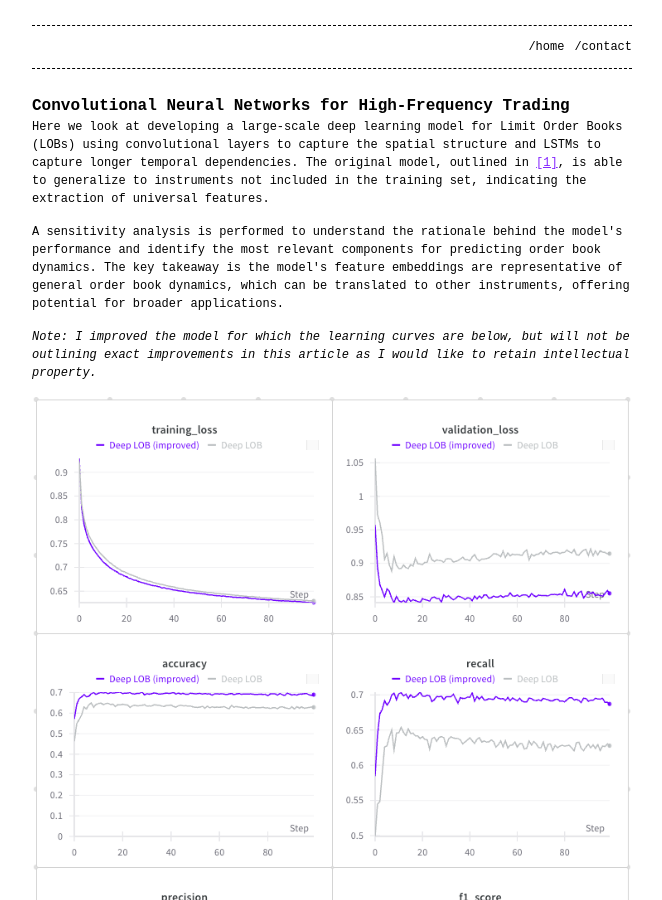
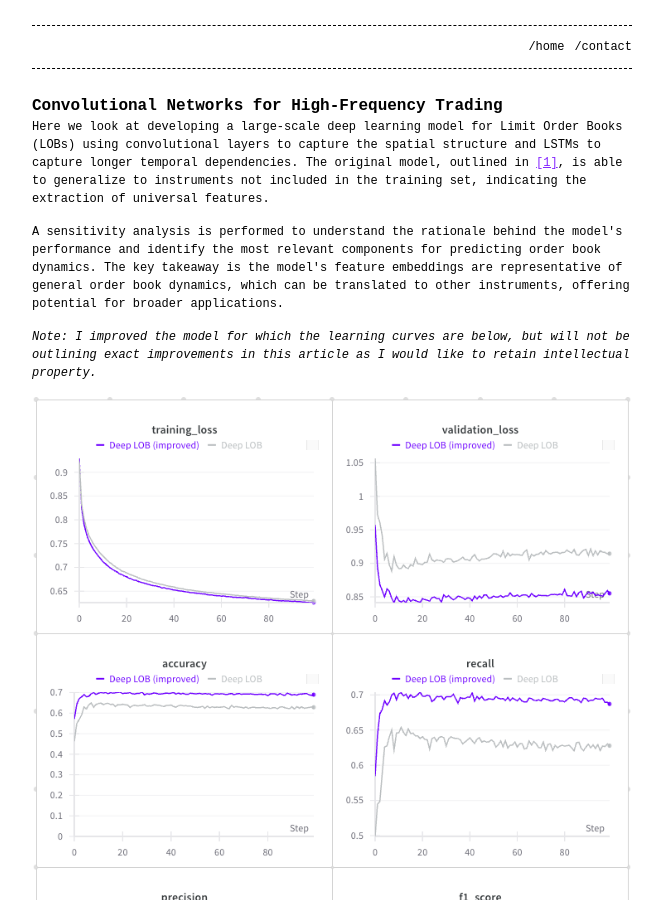
Before and after one commit to bay3s/bay3s.github.io, a Jekyll site: the page built from _posts/algorithmic-trading/2023-03-01-deep-lob.md, in a window 1280 px wide and 900 px high. Shown: the whole window, without its empty margins (308-970 px from the left). Built offline with Jekyll 4.4.1, drawn with Linux system fonts in a browser that asks for light colours.

Commit message:
update deep LOB header

```diff
--- a/_posts/algorithmic-trading/2023-03-01-deep-lob.md
+++ b/_posts/algorithmic-trading/2023-03-01-deep-lob.md
@@ -6,7 +6,7 @@ category: algorithmic-trading
 sub_category: high-frequency trading
 ---
 
-# Convolutional Neural Networks for High-Frequency Trading
+# Convolutional Networks for High-Frequency Trading
 <p>Here we look at developing a large-scale deep learning model for Limit Order Books (LOBs) using convolutional layers to capture the spatial structure and LSTMs to capture longer temporal dependencies. The original model, outlined in <a href="#appendix">[1]</a>, is able to generalize to instruments not included in the training set, indicating the extraction of universal features.</p>
 <p>A sensitivity analysis is performed to understand the rationale behind the model's performance and identify the most relevant components for predicting order book dynamics. The key takeaway is the model's feature embeddings are representative of general order book dynamics, which can be translated to other instruments, offering potential for broader applications.</p>
 <p><i>Note: I improved the model for which the learning curves are below, but will not be outlining exact improvements in this article as I would like to retain intellectual property.</i></p>
```
